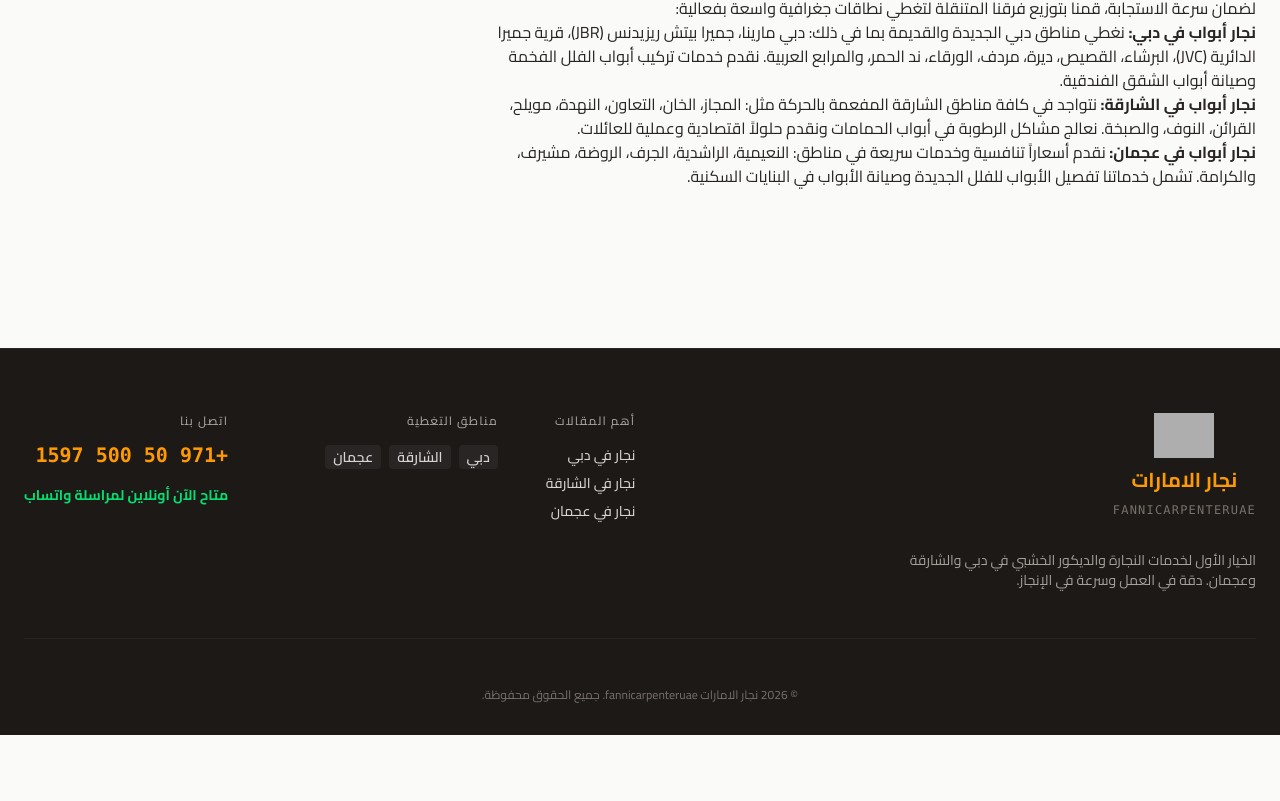
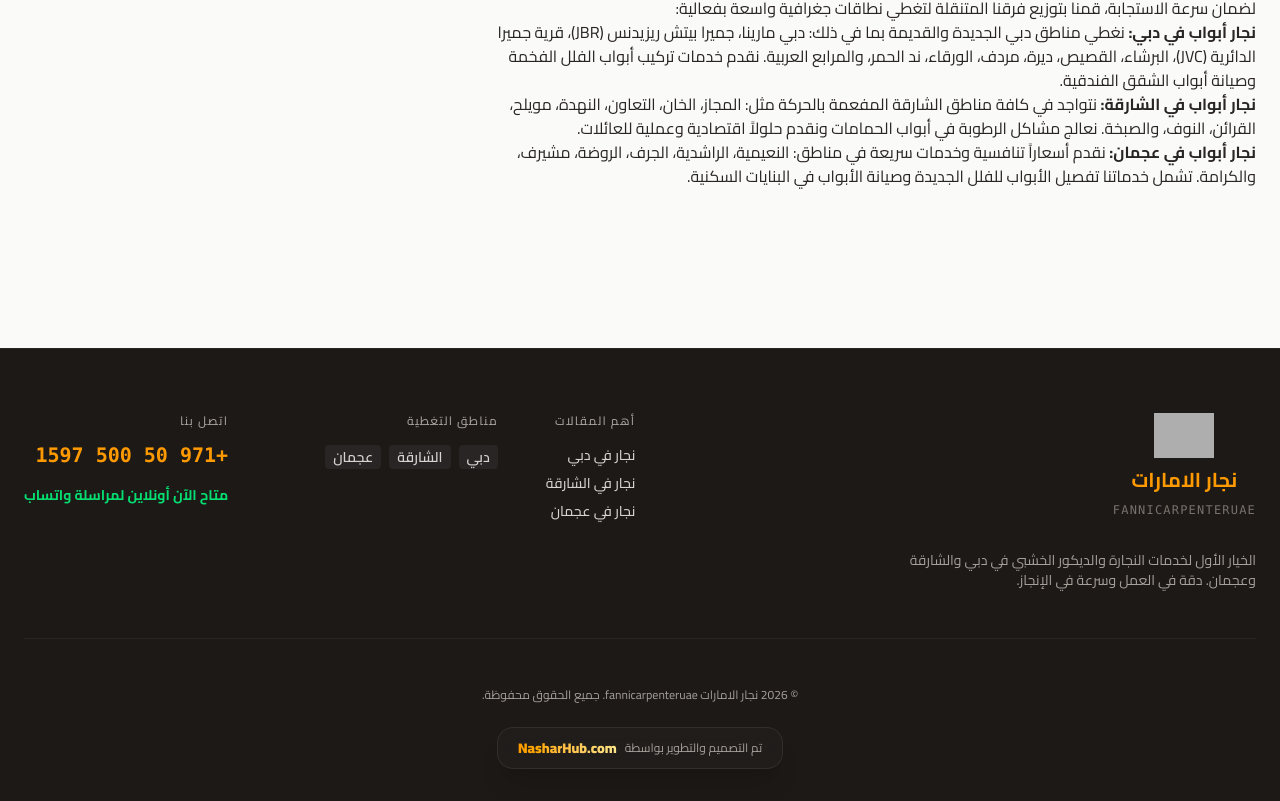
Before and after one commit to AhmedZakaria14/FanniCarpenterUAE, a Next.js app: page /services/doors in a window 1280 px wide. Shown: the part 2175-2976 px from the top of the page. Before the commit the page ends 2910 px from the top, so only its background shows below. Built offline with nearby package versions, Linux system fonts and the light colour scheme; grey boxes are pictures that could not be loaded.

Commit message:
NasharHub.com

```diff
--- a/app/layout.tsx
+++ b/app/layout.tsx
@@ -10,12 +10,16 @@ const cairo = Cairo({
 const logoUrl = 'https://res.cloudinary.com/dxvjqrb9l/image/upload/v1781715339/%D9%86%D8%AC%D8%A7%D8%B1_%D8%AF%D8%A8%D9%8A_sobbgv.png';
 
 export const metadata: Metadata = {
+  metadataBase: new URL('https://fannicarpenteruae.com'),
   title: 'نجار الامارات fannicarpenteruae',
   description: 'أفضل خدمات النجارة وتفصيل الأثاث والمطابخ وتركيب الأبواب والديكورات الخشبية في دبي والشارقة وعجمان. جودة عالية وأسعار منافسة.',
   icons: {
     icon: logoUrl,
     shortcut: logoUrl,
     apple: logoUrl,
+  },
+  alternates: {
+    canonical: '/',
   },
   openGraph: {
     type: 'website',
--- a/app/page.tsx
+++ b/app/page.tsx
@@ -20,6 +20,50 @@ export default function Home() {
       </main>
       <Footer />
       <FloatingWhatsApp />
+      <script
+        type="application/ld+json"
+        dangerouslySetInnerHTML={{
+          __html: JSON.stringify({
+            "@context": "https://schema.org",
+            "@type": "HomeAndConstructionBusiness",
+            "name": "نجار الامارات fannicarpenteruae",
+            "image": "https://res.cloudinary.com/dxvjqrb9l/image/upload/v1781715339/%D9%86%D8%AC%D8%A7%D8%B1_%D8%AF%D8%A8%D9%8A_sobbgv.png",
+            "@id": "https://fannicarpenteruae.com",
+            "url": "https://fannicarpenteruae.com",
+            "telephone": "+971505001597",
+            "address": {
+              "@type": "PostalAddress",
+              "streetAddress": "Dubai, Sharjah, Ajman",
+              "addressLocality": "Dubai",
+              "addressRegion": "Dubai",
+              "postalCode": "00000",
+              "addressCountry": "AE"
+            },
+            "geo": {
+              "@type": "GeoCoordinates",
+              "latitude": 25.2048,
+              "longitude": 55.2708
+            },
+            "openingHoursSpecification": {
+              "@type": "OpeningHoursSpecification",
+              "dayOfWeek": [
+                "Monday",
+                "Tuesday",
+                "Wednesday",
+                "Thursday",
+                "Friday",
+                "Saturday",
+                "Sunday"
+              ],
+              "opens": "00:00",
+              "closes": "23:59"
+            },
+            "sameAs": [
+              "https://fannicarpenteruae.com"
+            ]
+          })
+        }}
+      />
     </div>
   );
 }
--- a/components/Footer.tsx
+++ b/components/Footer.tsx
@@ -60,8 +60,24 @@ export function Footer() {
           </div>
         </div>
 
-        <div className="text-center text-xs text-stone-500">
-          <p>© {new Date().getFullYear()} نجار الامارات fannicarpenteruae. جميع الحقوق محفوظة.</p>
+        <div className="flex flex-col items-center gap-6">
+          <div className="text-center text-xs text-stone-400">
+            <p>© {new Date().getFullYear()} نجار الامارات fannicarpenteruae. جميع الحقوق محفوظة.</p>
+          </div>
+
+          <a
+            href="https://nasharhub.com"
+            target="_blank"
+            rel="noopener noreferrer"
+            className="group relative inline-flex items-center gap-2 px-5 py-2.5 bg-stone-800/40 backdrop-blur-sm border border-stone-700/50 rounded-2xl hover:border-amber-500/50 hover:bg-stone-800/80 transition-all duration-500 shadow-xl"
+            dir="rtl"
+          >
+            <div className="absolute inset-0 bg-gradient-to-r from-amber-500/0 via-amber-500/10 to-amber-500/0 opacity-0 group-hover:opacity-100 transition-opacity duration-500 rounded-2xl"></div>
+            <span className="relative text-xs text-stone-400 group-hover:text-stone-300 transition-colors">تم التصميم والتطوير بواسطة</span>
+            <span className="relative text-sm font-black bg-gradient-to-l from-amber-200 to-amber-500 bg-clip-text text-transparent transform group-hover:scale-105 transition-transform dir-ltr">
+              NasharHub.com
+            </span>
+          </a>
         </div>
       </div>
     </footer>
```
